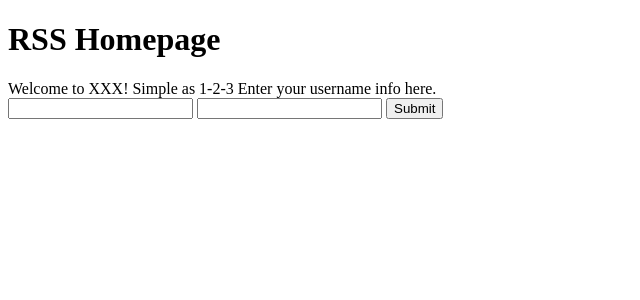
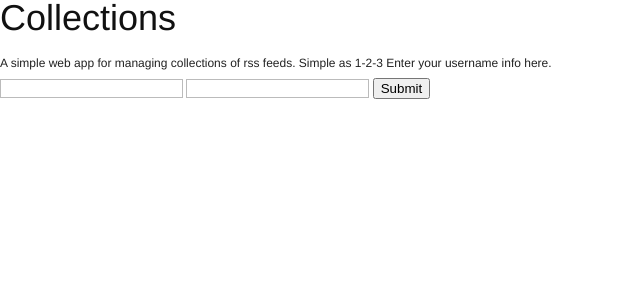
Before and after one commit to askedrelic/grCollections, a Python web app: template templates/index/index.html in a window 1280 px wide. Shown: the top 300 px of the page, without its empty margins (0-640 px from the left). Run offline with Jinja, Linux system fonts and the light colour scheme; the template is opened without the code that fills it, so the values that code supplies are empty.

Commit message:
Adding blueprint 0.9.1 css framework files + code for it

```diff
--- a/reader/views.py
+++ b/reader/views.py
@@ -14,6 +14,7 @@ def index(request):
         google = GoogleReader(username, password, 'FeederReader')
     except URLError:
         #handle username/password error
+        #redirect to homepage with error?
         pass
 
     if google.buildSubscriptionList():
--- a/templates/base.html
+++ b/templates/base.html
@@ -1,16 +1,26 @@
 <!DOCTYPE html PUBLIC "-//W3C//DTD XHTML 1.0 Strict//EN" "http://www.w3.org/TR/xhtml1/DTD/xhtml1-strict.dtd">
+
 <html>
     <head>
         <meta http-equiv="Content-Type" content="text/html; charset=utf-8" />
+        <title>Collections</title>
+
+        <script type="text/javascript" src="/media/js/jquery.js"></script>
+        <link rel="stylesheet" href="/media/css/blueprint/screen.css" type="text/css" media="screen, projection">
+        <link rel="stylesheet" href="/media/css/blueprint/print.css" type="text/css" media="print">
+        <!--[if lt IE 8]><link rel="stylesheet" href="/media/css/blueprint/ie.css" type="text/css" media="screen, projection"><![endif]-->
+
+        <script type="text/javascript" src="/media/js/reader.js"></script>
         <link rel="stylesheet" type="text/css" href="/media/css/reader.css" />
-        <script type="text/javascript" src="/media/js/jquery.js"></script>
-        <title>Collections</title>
+
         {% block head %}{% endblock %}
     </head>
-    <body  {% block bodytag %}{% endblock %} >
+    <body {% block bodytag %}{% endblock %} >
         <div id="title">
             <h1>{% block title %}{% endblock %}</h1>
         </div>
+        <div id="content">
         {% block content %}{% endblock %}
+        </div>
     </body>
 </html>
--- /dev/null
+++ b/templates/css/print.css
@@ -0,0 +1,29 @@
+/* -----------------------------------------------------------------------
+
+
+ Blueprint CSS Framework 0.9
+ http://blueprintcss.org
+
+   * Copyright (c) 2007-Present. See LICENSE for more info.
+   * See README for instructions on how to use Blueprint.
+   * For credits and origins, see AUTHORS.
+   * This is a compressed file. See the sources in the 'src' directory.
+
+----------------------------------------------------------------------- */
+
+/* print.css */
+body {line-height:1.5;font-family:"Helvetica Neue", Arial, Helvetica, sans-serif;color:#000;background:none;font-size:10pt;}
+.container {background:none;}
+hr {background:#ccc;color:#ccc;width:100%;height:2px;margin:2em 0;padding:0;border:none;}
+hr.space {background:#fff;color:#fff;visibility:hidden;}
+h1, h2, h3, h4, h5, h6 {font-family:"Helvetica Neue", Arial, "Lucida Grande", sans-serif;}
+code {font:.9em "Courier New", Monaco, Courier, monospace;}
+a img {border:none;}
+p img.top {margin-top:0;}
+blockquote {margin:1.5em;padding:1em;font-style:italic;font-size:.9em;}
+.small {font-size:.9em;}
+.large {font-size:1.1em;}
+.quiet {color:#999;}
+.hide {display:none;}
+a:link, a:visited {background:transparent;font-weight:700;text-decoration:underline;}
+a:link:after, a:visited:after {content:" (" attr(href) ")";font-size:90%;}
--- /dev/null
+++ b/templates/css/screen.css
@@ -0,0 +1,258 @@
+/* -----------------------------------------------------------------------
+
+
+ Blueprint CSS Framework 0.9
+ http://blueprintcss.org
+
+   * Copyright (c) 2007-Present. See LICENSE for more info.
+   * See README for instructions on how to use Blueprint.
+   * For credits and origins, see AUTHORS.
+   * This is a compressed file. See the sources in the 'src' directory.
+
+----------------------------------------------------------------------- */
+
+/* reset.css */
+html, body, div, span, object, iframe, h1, h2, h3, h4, h5, h6, p, blockquote, pre, a, abbr, acronym, address, code, del, dfn, em, img, q, dl, dt, dd, ol, ul, li, fieldset, form, label, legend, table, caption, tbody, tfoot, thead, tr, th, td, article, aside, dialog, figure, footer, header, hgroup, nav, section {margin:0;padding:0;border:0;font-weight:inherit;font-style:inherit;font-size:100%;font-family:inherit;vertical-align:baseline;}
+article, aside, dialog, figure, footer, header, hgroup, nav, section {display:block;}
+body {line-height:1.5;}
+table {border-collapse:separate;border-spacing:0;}
+caption, th, td {text-align:left;font-weight:normal;}
+table, td, th {vertical-align:middle;}
+blockquote:before, blockquote:after, q:before, q:after {content:"";}
+blockquote, q {quotes:"" "";}
+a img {border:none;}
+
+/* typography.css */
+html {font-size:100.01%;}
+body {font-size:75%;color:#222;background:#fff;font-family:"Helvetica Neue", Arial, Helvetica, sans-serif;}
+h1, h2, h3, h4, h5, h6 {font-weight:normal;color:#111;}
+h1 {font-size:3em;line-height:1;margin-bottom:0.5em;}
+h2 {font-size:2em;margin-bottom:0.75em;}
+h3 {font-size:1.5em;line-height:1;margin-bottom:1em;}
+h4 {font-size:1.2em;line-height:1.25;margin-bottom:1.25em;}
+h5 {font-size:1em;font-weight:bold;margin-bottom:1.5em;}
+h6 {font-size:1em;font-weight:bold;}
+h1 img, h2 img, h3 img, h4 img, h5 img, h6 img {margin:0;}
+p {margin:0 0 1.5em;}
+p img.left {float:left;margin:1.5em 1.5em 1.5em 0;padding:0;}
+p img.right {float:right;margin:1.5em 0 1.5em 1.5em;}
+a:focus, a:hover {color:#000;}
+a {color:#009;text-decoration:underline;}
+blockquote {margin:1.5em;color:#666;font-style:italic;}
+strong {font-weight:bold;}
+em, dfn {font-style:italic;}
+dfn {font-weight:bold;}
+sup, sub {line-height:0;}
+abbr, acronym {border-bottom:1px dotted #666;}
+address {margin:0 0 1.5em;font-style:italic;}
+del {color:#666;}
+pre {margin:1.5em 0;white-space:pre;}
+pre, code, tt {font:1em 'andale mono', 'lucida console', monospace;line-height:1.5;}
+li ul, li ol {margin:0;}
+ul, ol {margin:0 1.5em 1.5em 0;padding-left:3.333em;}
+ul {list-style-type:disc;}
+ol {list-style-type:decimal;}
+dl {margin:0 0 1.5em 0;}
+dl dt {font-weight:bold;}
+dd {margin-left:1.5em;}
+table {margin-bottom:1.4em;width:100%;}
+th {font-weight:bold;}
+thead th {background:#c3d9ff;}
+th, td, caption {padding:4px 10px 4px 5px;}
+tr.even td {background:#e5ecf9;}
+tfoot {font-style:italic;}
+caption {background:#eee;}
+.small {font-size:.8em;margin-bottom:1.875em;line-height:1.875em;}
+.large {font-size:1.2em;line-height:2.5em;margin-bottom:1.25em;}
+.hide {display:none;}
+.quiet {color:#666;}
+.loud {color:#000;}
+.highlight {background:#ff0;}
+.added {background:#060;color:#fff;}
+.removed {background:#900;color:#fff;}
+.first {margin-left:0;padding-left:0;}
+.last {margin-right:0;padding-right:0;}
+.top {margin-top:0;padding-top:0;}
+.bottom {margin-bottom:0;padding-bottom:0;}
+
+/* forms.css */
+label {font-weight:bold;}
+fieldset {padding:1.4em;margin:0 0 1.5em 0;border:1px solid #ccc;}
+legend {font-weight:bold;font-size:1.2em;}
+input[type=text], input[type=password], input.text, input.title, textarea, select {background-color:#fff;border:1px solid #bbb;}
+input[type=text]:focus, input[type=password]:focus, input.text:focus, input.title:focus, textarea:focus, select:focus {border-color:#666;}
+input[type=text], input[type=password], input.text, input.title, textarea, select {margin:0.5em 0;}
+input.text, input.title {width:300px;padding:5px;}
+input.title {font-size:1.5em;}
+textarea {width:390px;height:250px;padding:5px;}
+input[type=checkbox], input[type=radio], input.checkbox, input.radio {position:relative;top:.25em;}
+form.inline {line-height:3;}
+form.inline p {margin-bottom:0;}
+.error, .notice, .success {padding:.8em;margin-bottom:1em;border:2px solid #ddd;}
+.error {background:#FBE3E4;color:#8a1f11;border-color:#FBC2C4;}
+.notice {background:#FFF6BF;color:#514721;border-color:#FFD324;}
+.success {background:#E6EFC2;color:#264409;border-color:#C6D880;}
+.error a {color:#8a1f11;}
+.notice a {color:#514721;}
+.success a {color:#264409;}
+
+/* grid.css */
+.container {width:950px;margin:0 auto;}
+.showgrid {background:url(src/grid.png);}
+.column, .span-1, .span-2, .span-3, .span-4, .span-5, .span-6, .span-7, .span-8, .span-9, .span-10, .span-11, .span-12, .span-13, .span-14, .span-15, .span-16, .span-17, .span-18, .span-19, .span-20, .span-21, .span-22, .span-23, .span-24 {float:left;margin-right:10px;}
+.last {margin-right:0;}
+.span-1 {width:30px;}
+.span-2 {width:70px;}
+.span-3 {width:110px;}
+.span-4 {width:150px;}
+.span-5 {width:190px;}
+.span-6 {width:230px;}
+.span-7 {width:270px;}
+.span-8 {width:310px;}
+.span-9 {width:350px;}
+.span-10 {width:390px;}
+.span-11 {width:430px;}
+.span-12 {width:470px;}
+.span-13 {width:510px;}
+.span-14 {width:550px;}
+.span-15 {width:590px;}
+.span-16 {width:630px;}
+.span-17 {width:670px;}
+.span-18 {width:710px;}
+.span-19 {width:750px;}
+.span-20 {width:790px;}
+.span-21 {width:830px;}
+.span-22 {width:870px;}
+.span-23 {width:910px;}
+.span-24 {width:950px;margin-right:0;}
+input.span-1, textarea.span-1, input.span-2, textarea.span-2, input.span-3, textarea.span-3, input.span-4, textarea.span-4, input.span-5, textarea.span-5, input.span-6, textarea.span-6, input.span-7, textarea.span-7, input.span-8, textarea.span-8, input.span-9, textarea.span-9, input.span-10, textarea.span-10, input.span-11, textarea.span-11, input.span-12, textarea.span-12, input.span-13, textarea.span-13, input.span-14, textarea.span-14, input.span-15, textarea.span-15, input.span-16, textarea.span-16, input.span-17, textarea.span-17, input.span-18, textarea.span-18, input.span-19, textarea.span-19, input.span-20, textarea.span-20, input.span-21, textarea.span-21, input.span-22, textarea.span-22, input.span-23, textarea.span-23, input.span-24, textarea.span-24 {border-left-width:1px!important;border-right-width:1px!important;padding-left:5px!important;padding-right:5px!important;}
+input.span-1, textarea.span-1 {width:18px!important;}
+input.span-2, textarea.span-2 {width:58px!important;}
+input.span-3, textarea.span-3 {width:98px!important;}
+input.span-4, textarea.span-4 {width:138px!important;}
+input.span-5, textarea.span-5 {width:178px!important;}
+input.span-6, textarea.span-6 {width:218px!important;}
+input.span-7, textarea.span-7 {width:258px!important;}
+input.span-8, textarea.span-8 {width:298px!important;}
+input.span-9, textarea.span-9 {width:338px!important;}
+input.span-10, textarea.span-10 {width:378px!important;}
+input.span-11, textarea.span-11 {width:418px!important;}
+input.span-12, textarea.span-12 {width:458px!important;}
+input.span-13, textarea.span-13 {width:498px!important;}
+input.span-14, textarea.span-14 {width:538px!important;}
+input.span-15, textarea.span-15 {width:578px!important;}
+input.span-16, textarea.span-16 {width:618px!important;}
+input.span-17, textarea.span-17 {width:658px!important;}
+input.span-18, textarea.span-18 {width:698px!important;}
+input.span-19, textarea.span-19 {width:738px!important;}
+input.span-20, textarea.span-20 {width:778px!important;}
+input.span-21, textarea.span-21 {width:818px!important;}
+input.span-22, textarea.span-22 {width:858px!important;}
+input.span-23, textarea.span-23 {width:898px!important;}
+input.span-24, textarea.span-24 {width:938px!important;}
+.append-1 {padding-right:40px;}
+.append-2 {padding-right:80px;}
+.append-3 {padding-right:120px;}
+.append-4 {padding-right:160px;}
+.append-5 {padding-right:200px;}
+.append-6 {padding-right:240px;}
+.append-7 {padding-right:280px;}
+.append-8 {padding-right:320px;}
+.append-9 {padding-right:360px;}
+.append-10 {padding-right:400px;}
+.append-11 {padding-right:440px;}
+.append-12 {padding-right:480px;}
+.append-13 {padding-right:520px;}
+.append-14 {padding-right:560px;}
+.append-15 {padding-right:600px;}
+.append-16 {padding-right:640px;}
+.append-17 {padding-right:680px;}
+.append-18 {padding-right:720px;}
+.append-19 {padding-right:760px;}
+.append-20 {padding-right:800px;}
+.append-21 {padding-right:840px;}
+.append-22 {padding-right:880px;}
+.append-23 {padding-right:920px;}
+.prepend-1 {padding-left:40px;}
+.prepend-2 {padding-left:80px;}
+.prepend-3 {padding-left:120px;}
+.prepend-4 {padding-left:160px;}
+.prepend-5 {padding-left:200px;}
+.prepend-6 {padding-left:240px;}
+.prepend-7 {padding-left:280px;}
+.prepend-8 {padding-left:320px;}
+.prepend-9 {padding-left:360px;}
+.prepend-10 {padding-left:400px;}
+.prepend-11 {padding-left:440px;}
+.prepend-12 {padding-left:480px;}
+.prepend-13 {padding-left:520px;}
+.prepend-14 {padding-left:560px;}
+.prepend-15 {padding-left:600px;}
+.prepend-16 {padding-left:640px;}
+.prepend-17 {padding-left:680px;}
+.prepend-18 {padding-left:720px;}
+.prepend-19 {padding-left:760px;}
+.prepend-20 {padding-left:800px;}
+.prepend-21 {padding-left:840px;}
+.prepend-22 {padding-left:880px;}
+.prepend-23 {padding-left:920px;}
+.border {padding-right:4px;margin-right:5px;border-right:1px solid #eee;}
+.colborder {padding-right:24px;margin-right:25px;border-right:1px solid #eee;}
+.pull-1 {margin-left:-40px;}
+.pull-2 {margin-left:-80px;}
+.pull-3 {margin-left:-120px;}
+.pull-4 {margin-left:-160px;}
+.pull-5 {margin-left:-200px;}
+.pull-6 {margin-left:-240px;}
+.pull-7 {margin-left:-280px;}
+.pull-8 {margin-left:-320px;}
+.pull-9 {margin-left:-360px;}
+.pull-10 {margin-left:-400px;}
+.pull-11 {margin-left:-440px;}
+.pull-12 {margin-left:-480px;}
+.pull-13 {margin-left:-520px;}
+.pull-14 {margin-left:-560px;}
+.pull-15 {margin-left:-600px;}
+.pull-16 {margin-left:-640px;}
+.pull-17 {margin-left:-680px;}
+.pull-18 {margin-left:-720px;}
+.pull-19 {margin-left:-760px;}
+.pull-20 {margin-left:-800px;}
+.pull-21 {margin-left:-840px;}
+.pull-22 {margin-left:-880px;}
+.pull-23 {margin-left:-920px;}
+.pull-24 {margin-left:-960px;}
+.pull-1, .pull-2, .pull-3, .pull-4, .pull-5, .pull-6, .pull-7, .pull-8, .pull-9, .pull-10, .pull-11, .pull-12, .pull-13, .pull-14, .pull-15, .pull-16, .pull-17, .pull-18, .pull-19, .pull-20, .pull-21, .pull-22, .pull-23, .pull-24 {float:left;position:relative;}
+.push-1 {margin:0 -40px 1.5em 40px;}
+.push-2 {margin:0 -80px 1.5em 80px;}
+.push-3 {margin:0 -120px 1.5em 120px;}
+.push-4 {margin:0 -160px 1.5em 160px;}
+.push-5 {margin:0 -200px 1.5em 200px;}
+.push-6 {margin:0 -240px 1.5em 240px;}
+.push-7 {margin:0 -280px 1.5em 280px;}
+.push-8 {margin:0 -320px 1.5em 320px;}
+.push-9 {margin:0 -360px 1.5em 360px;}
+.push-10 {margin:0 -400px 1.5em 400px;}
+.push-11 {margin:0 -440px 1.5em 440px;}
+.push-12 {margin:0 -480px 1.5em 480px;}
+.push-13 {margin:0 -520px 1.5em 520px;}
+.push-14 {margin:0 -560px 1.5em 560px;}
+.push-15 {margin:0 -600px 1.5em 600px;}
+.push-16 {margin:0 -640px 1.5em 640px;}
+.push-17 {margin:0 -680px 1.5em 680px;}
+.push-18 {margin:0 -720px 1.5em 720px;}
+.push-19 {margin:0 -760px 1.5em 760px;}
+.push-20 {margin:0 -800px 1.5em 800px;}
+.push-21 {margin:0 -840px 1.5em 840px;}
+.push-22 {margin:0 -880px 1.5em 880px;}
+.push-23 {margin:0 -920px 1.5em 920px;}
+.push-24 {margin:0 -960px 1.5em 960px;}
+.push-1, .push-2, .push-3, .push-4, .push-5, .push-6, .push-7, .push-8, .push-9, .push-10, .push-11, .push-12, .push-13, .push-14, .push-15, .push-16, .push-17, .push-18, .push-19, .push-20, .push-21, .push-22, .push-23, .push-24 {float:right;position:relative;}
+.prepend-top {margin-top:1.5em;}
+.append-bottom {margin-bottom:1.5em;}
+.box {padding:1.5em;margin-bottom:1.5em;background:#E5ECF9;}
+hr {background:#ddd;color:#ddd;clear:both;float:none;width:100%;height:.1em;margin:0 0 1.45em;border:none;}
+hr.space {background:#fff;color:#fff;visibility:hidden;}
+.clearfix:after, .container:after {content:"\0020";display:block;height:0;clear:both;visibility:hidden;overflow:hidden;}
+.clearfix, .container {display:block;}
+.clear {clear:both;}
--- a/templates/index/index.html
+++ b/templates/index/index.html
@@ -1,11 +1,11 @@
 {% extends "base.html" %}
 
 {% block title %}
-RSS Homepage
+Collections
 {% endblock %}
 
 {% block content %}
-Welcome to XXX!
+A simple web app for managing collections of rss feeds.
 
 Simple as 1-2-3
 
@@ -14,4 +14,5 @@ Enter your username info here.
     <input type="text" name="username"/>
     <input type="text" name="password"/>
     <input type="submit"/>
+</form>
 {% endblock %}
--- a/templates/reader/index.html
+++ b/templates/reader/index.html
@@ -1,8 +1,6 @@
 {% extends "base.html" %}
 
 {% block head %}
-<script type="text/javascript" src="/media/js/jquery.js"></script>
-<script type="text/javascript" src="/media/js/reader.js"></script>
 {% endblock %}
 
 {% block title %}
```
Also changed, not shown: templates/css/ie.css (added, +35 -0 lines).
